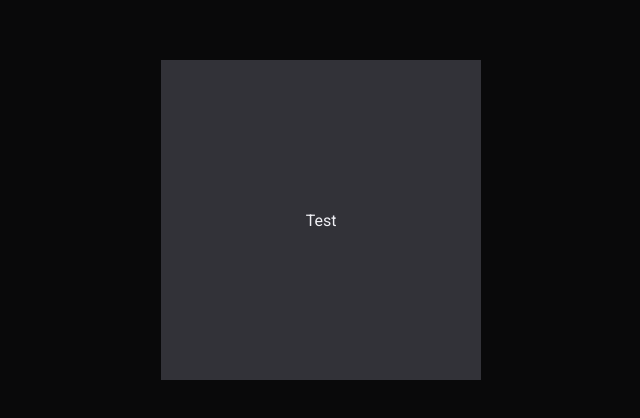
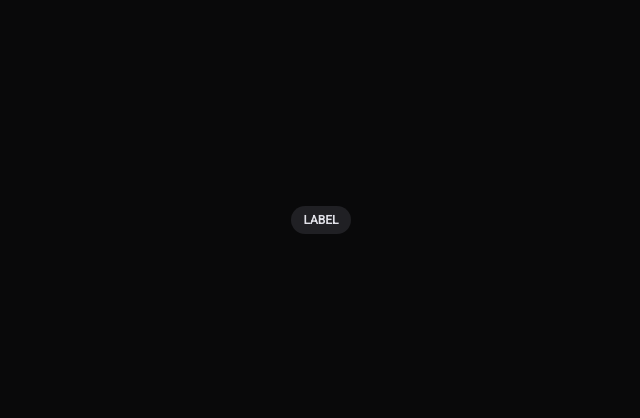
Before and after one commit to victoroliveira13/tamplate-frontend, a React (Create React App) app: page / in a window 1280 px wide. Shown: the part 180-598 px from the top of the page, without its empty margins (319-959 px from the left). Built offline with nearby package versions, Linux system fonts and the light colour scheme.

Commit message:
feat: component label

```diff
--- /dev/null
+++ b/src/Components/DataDisplay/Label/index.tsx
@@ -0,0 +1,23 @@
+import React from 'react';
+
+import { Container } from './styles';
+
+interface IPropsLabel {
+  children: string,
+  size?: string,
+  variant?: "active" | "inactive",
+}
+
+const Label: React.FC<IPropsLabel> = ({
+  children,
+  size,
+  variant,
+}) => {
+  return (
+    <Container size={size} variant={variant}>
+      {children}
+    </Container>
+  );
+}
+
+export default Label;
--- /dev/null
+++ b/src/Components/DataDisplay/Label/styles.ts
@@ -0,0 +1,59 @@
+import styled, { ThemedStyledProps } from 'styled-components';
+
+interface IProps {
+  size?: string,
+  variant?: string,
+}
+
+export const Container = styled.div<IProps>`
+  display: flex;
+  align-items: center;
+  height:
+    ${props => props.size === 'sm' ?
+      props.theme.spaces[`space-6`] :
+      props.size === 'lg' ?
+      props.theme.spaces[`space-8`] :
+      props.size === 'md' ?
+      props.theme.spaces[`space-7`] :
+      props.theme.spaces[`space-7`]
+    };
+  padding: 0
+    ${
+      props => props.size === 'sm' ?
+      props.theme.spaces[`space-3`] :
+      props.size === 'lg' ?
+      props.theme.spaces[`space-4`] :
+      props.size === 'md' ?
+      props.theme.spaces[`space-3`] :
+      props.theme.spaces[`space-3`]
+    };
+  background:
+    ${props => props.variant === 'inactive' ?
+      props.theme.colors['background'] :
+      props => props.variant === 'active' ?
+      props.theme.colors['shape-primary'] :
+      props.theme.colors['shape-primary']
+    };
+  border:
+    ${props => props.variant === 'inactive' ?
+      '1px solid ' + props.theme.colors['shape-tertiary'] : 'none'
+    };
+  font-size:
+    ${props => props.size === 'sm' ?
+      props.theme.typography.fontSizes.xxs :
+      props => props.size === 'lg' ?
+      props.theme.typography.fontSizes.sm :
+      props => props.size === 'md' ?
+      props.theme.typography.fontSizes.xs :
+      props.theme.typography.fontSizes.xs
+    };
+  font-weight: ${props => props.theme.typography.fontWeights.bold};
+  color: ${props => props.theme.colors['text-support']};
+  border-radius: ${props => props.theme.radius['radii-full']};
+  cursor: default;
+  &:hover {
+    transition: 0.2s ease 0s, box-shadow 0.2s ease 0s;
+    color: ${props => props.variant === 'inactive' ? 'white' : props.theme.colors['text-title']};
+    background: ${props => props.variant === 'inactive' ? '' : props.theme.colors['shape-secondary']};
+  }
+`;
--- a/src/pages/Home/index.tsx
+++ b/src/pages/Home/index.tsx
@@ -1,23 +1,16 @@
 import React from 'react';
 
-import BoxComponent from '../../Components/Layout/Box';
+import Label from '../../Components/DataDisplay/Label';
 import { Container } from './styles';
 
-const pages: React.FC = () => {
+const Home: React.FC = () => {
   return (
     <Container>
-      <BoxComponent
-        css={{
-          width: '20rem',
-          height: '20rem',
-          backgroundColor: 'shape-secondary',
-          backgroundHover: 'shape-tertiary',
-        }}
-      >
-        <label>Test</label>
-      </BoxComponent>
+      <Label>
+        LABEL
+      </Label>
     </Container>
   );
 }
 
-export default pages;
+export default Home;
--- a/src/themes/dimensions.ts
+++ b/src/themes/dimensions.ts
@@ -7,8 +7,13 @@ const dimensions = {
 }
 
 const radius = {
+  'radii-xs': '2.5px',
+  'radii-sm': '5px',
   sm: '5px',
-  md: '8px'
+  md: '8px',
+  'radii-md': '10px',
+  'radii-lg': '20px',
+  'radii-full': '99999px',
 }
 
 const sizes = {
@@ -44,6 +49,7 @@ const spaces = {
 
 const typography = {
   fontSizes: {
+    xxs: '0.625rem',
     xs: '0.75rem',
     sm: '0.87rem',
     md: '1rem',
```
